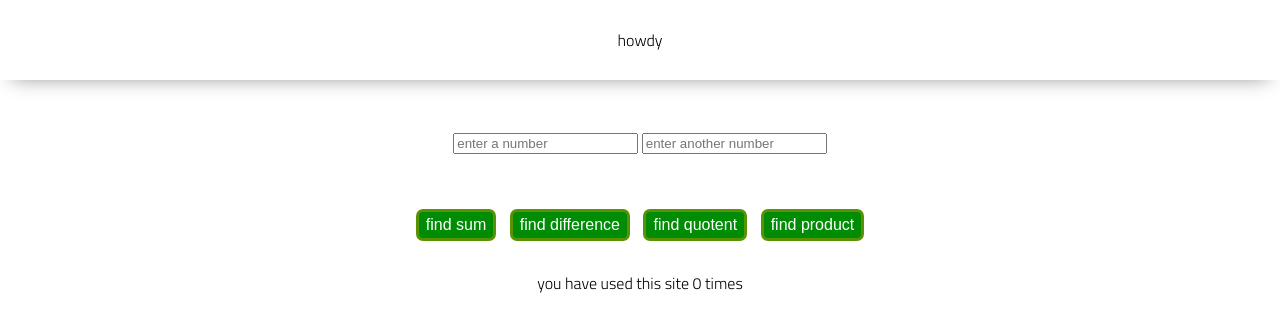
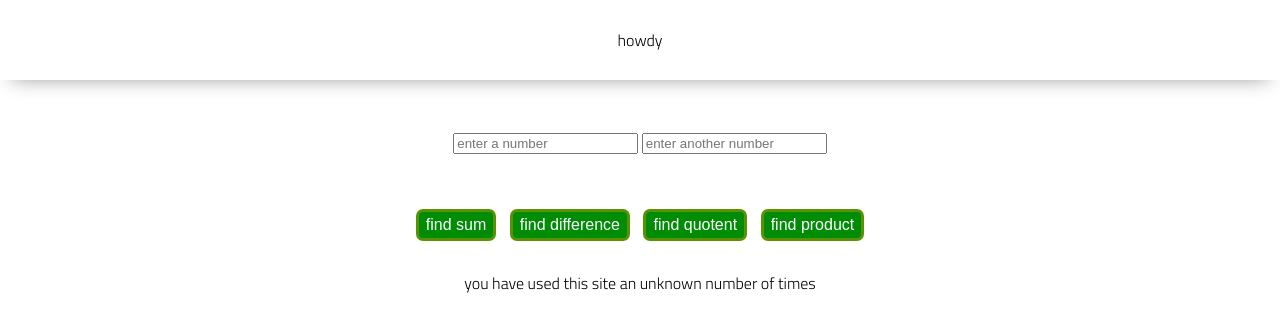
Before and after one commit to KDSigel/lab-03b-calculator, a plain HTML site: page index.html in a window 1280 px wide. Drawn offline with Linux system fonts and the light colour scheme.

Commit message:
fixed some text

```diff
--- a/index.html
+++ b/index.html
@@ -28,7 +28,7 @@
             <button id="mult-btn"> find product </button>
         </section>
     </main>
-    <footer>you have used this site <span id="site-uses">0 </span>times
+    <footer>you have used this site <span id="site-uses">an unknown number of </span>times
     </footer>
 
     <script type="module" src="./app.js"></script>
```
